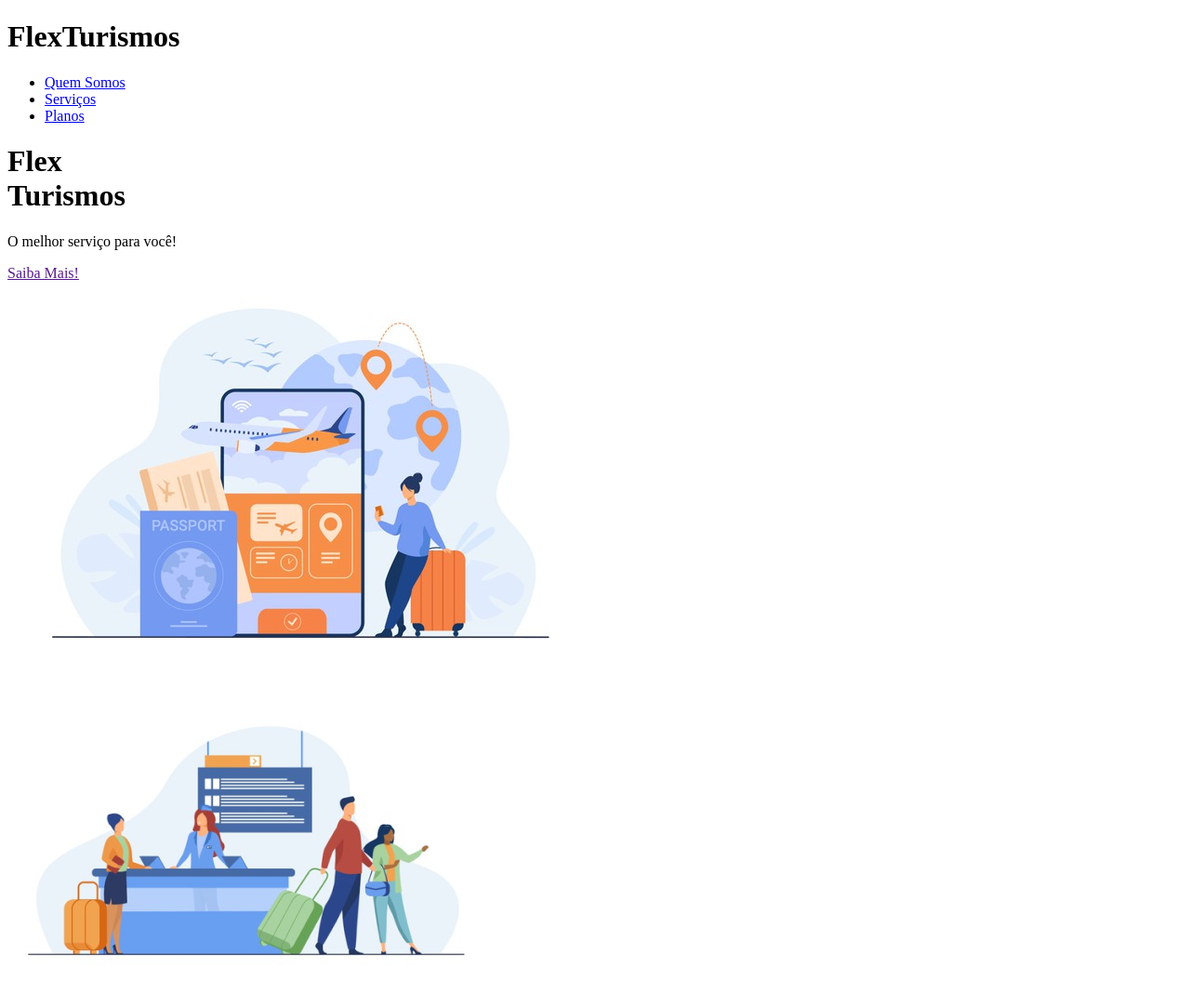
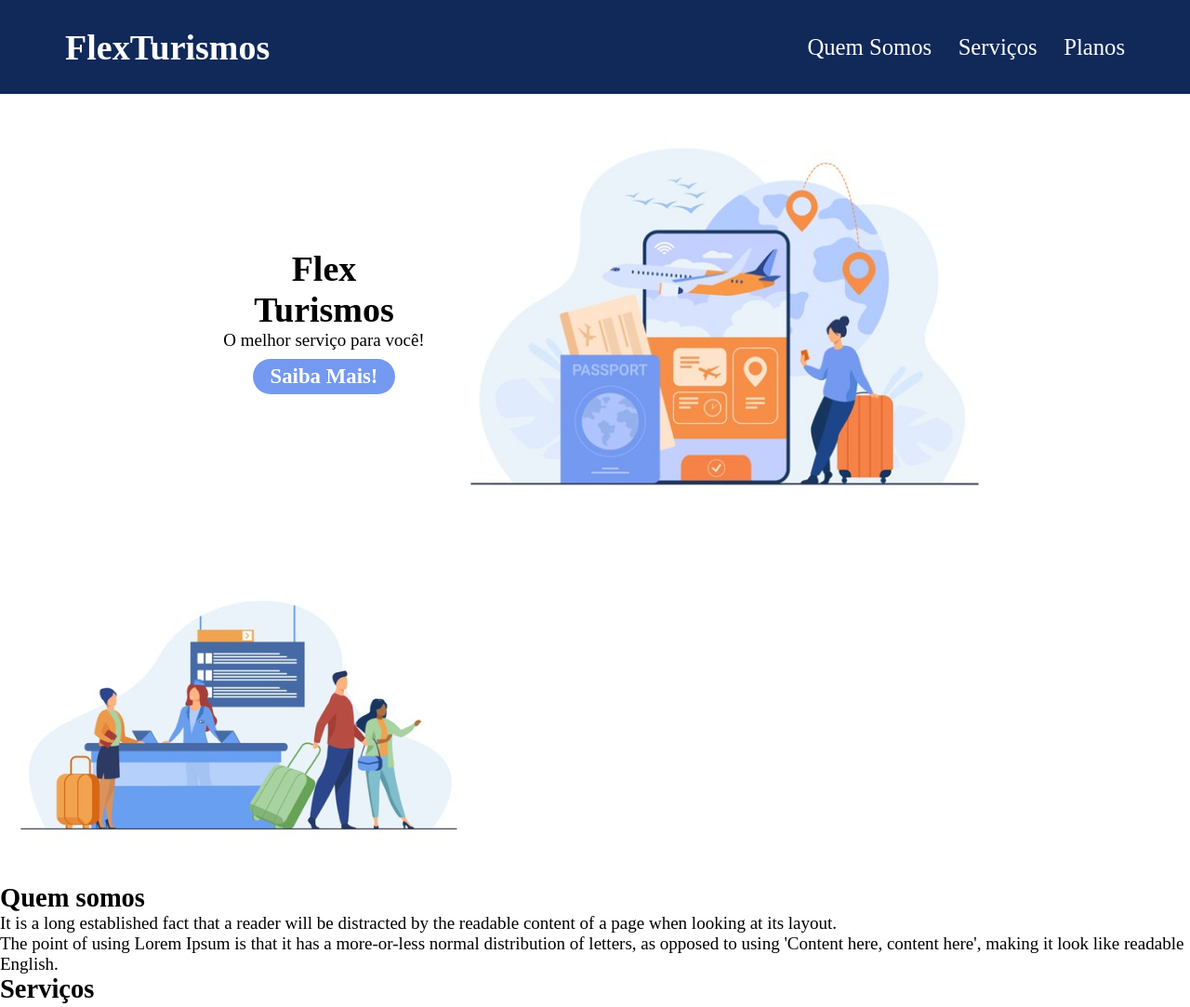
Before and after one commit to Wellyngtonkuhn/Flexbox-Project-CSS, a plain HTML site: page index.html in a window 1280 px wide. Shown: the top 1083 px of the page at 93% size. Drawn offline with Linux system fonts and the light colour scheme.

Commit message:
Finalizando o Header e o Destaque.

```diff
--- a/index.html
+++ b/index.html
@@ -7,23 +7,28 @@
     <link rel="stylesheet" href="./style.css">
 </head>
 <body>
-    <header>
-        <h1>FlexTurismos</h1>
-        <ul>
-            <li><a href="#quem-somos">Quem Somos</a></li>
-            <li><a href="#servicos">Serviços</a></li>
-            <li><a href="#planos">Planos</a></li>
-        </ul>
+    <header class="header_section">
+        <div class="container header_content">
+            <h1>FlexTurismos</h1>
+            <ul class="menu">
+                <li><a href="#quem-somos">Quem Somos</a></li>
+                <li><a href="#servicos">Serviços</a></li>
+                <li><a href="#planos">Planos</a></li>
+            </ul>
+            <div class="menu_hamburguer">
+                <img src="images/menu_hamburguer-removebg-preview.png" alt="Menu_Hamburger"/>
+            </div>
+        </div>
     </header>
 
-    <div>
-        <div>
+    <div class="destaque_section container">
+        <div class="destaque_content">
             <h1>Flex <br>Turismos</h1>
             <p>O melhor serviço para você!</p>
-            <a href="">Saiba Mais!</a>
+            <a href="#">Saiba Mais!</a>
         </div>
 
-        <div>
+        <div class="div_img">
             <div><img src="./images/0-main.png" alt="banner de apresentação"></div>
         </div>
     </div>
--- a/style.css
+++ b/style.css
@@ -0,0 +1,156 @@
+*{
+    padding: 0;
+    margin: 0;
+    box-sizing: border-box;
+}
+/* Mobile */
+:root{
+    font-size: 4.25vw;
+}
+/* Tablet */
+@media screen and ( min-width: 719px ) {
+    :root{
+        font-size: 2.25vw;
+    }
+}
+/* Desktop */
+@media screen and ( min-width: 1279px ) {
+    :root{
+        font-size: 19px;
+    }
+}
+
+@media screen and ( min-width: 1279px ) {
+    .container{
+        width: 1140px;
+        margin: auto;
+    }
+}
+
+/* Header */
+.header_section{
+    background-color: #112959;
+    padding: 1.5rem ;
+}
+
+.header_content{
+    display: flex;
+    justify-content: space-between;
+    align-items: center;
+    color: #fff;
+}
+
+.header_section ul{
+    display: flex;
+    list-style: none;
+}
+
+.menu li{
+    display: none;
+    margin-left: 1.5rem;
+}
+
+.menu a{
+    text-decoration: none;
+    color: #fff;
+    font-size: 1.3rem;
+    transition: .2s all ease;
+}
+
+.menu a:hover{
+    color: #7499F1;
+}
+
+.menu_hamburguer img{
+    width: 3rem;
+    height: 3rem;
+}
+
+@media screen and ( min-width: 719px ) {
+    .menu_hamburguer{
+        display: none;
+    }
+    .menu li{
+        display: block;
+    }
+}
+
+@media screen and ( min-width: 1279px ) {
+    .menu_hamburguer{
+        display: none;
+    }
+    .menu li{
+        display: block;
+    }
+}
+
+/* Destaque */
+.destaque_section{
+    display: flex;
+    flex-direction: column-reverse;
+    justify-items: center;
+    justify-content: center;
+}
+
+.div_img{
+    width: 100vw;
+}
+
+.div_img img{
+    width: 100%;
+}
+
+.destaque_content{
+    display: flex;
+    flex-direction: column;
+    justify-content: center;
+    align-items: center;
+    text-align: center;
+}
+
+.destaque_content a{
+    text-decoration: none;
+    color: #fff;
+    transition: .5s all ease;
+    background-color: #7499F1;
+    padding: .3rem 1rem;
+    border-radius: 50px;
+    margin-top: .5rem;
+    font-size: 1.2rem;
+    font-weight: 700;
+}
+
+.destaque_content a:hover{
+    text-decoration: none;
+    color: #fff;
+    background-color: #112959;
+    padding: .3rem 1rem;
+    border-radius: 50px;
+    margin-top: .5rem;
+}
+
+/* Tablet */
+@media screen and ( min-width: 719px ) {
+    .destaque_section{
+        display: flex;
+        flex-direction: row;
+        justify-items: center;
+        justify-content: center;
+        padding: 1.5rem;
+    }
+
+    .div_img{
+        width: 50vw;
+    }
+
+    .div_img img{
+        width: 100%;
+    }
+}
+
+/* Desktop */
+@media screen and ( min-width: 1279px){
+    .destaque_content{
+        margin-left: 3rem;
+    }
+}
```
Also changed, not shown: images/menu_hamburguer-removebg-preview.png (added).
